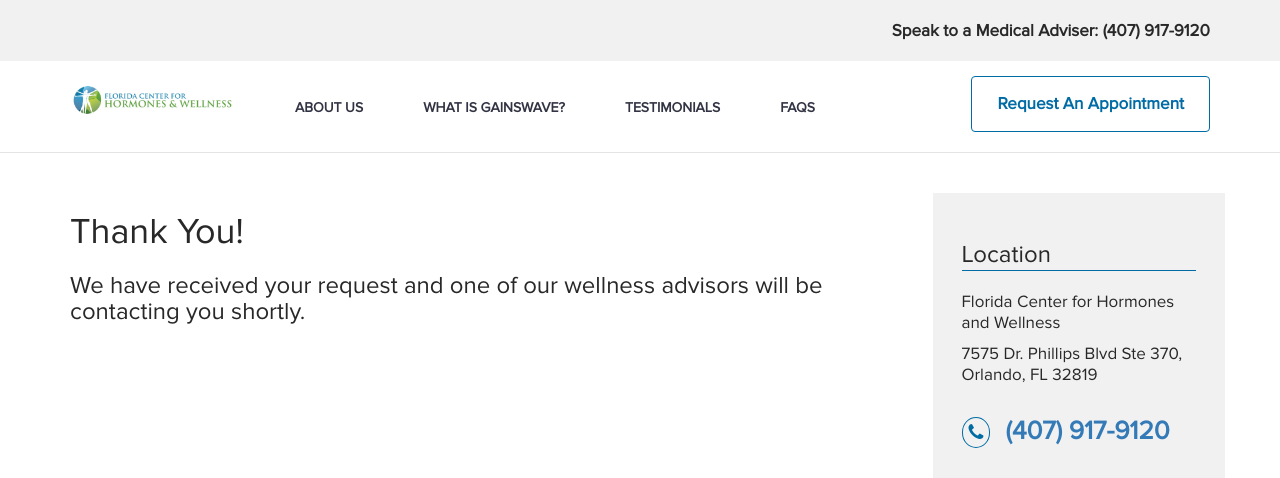
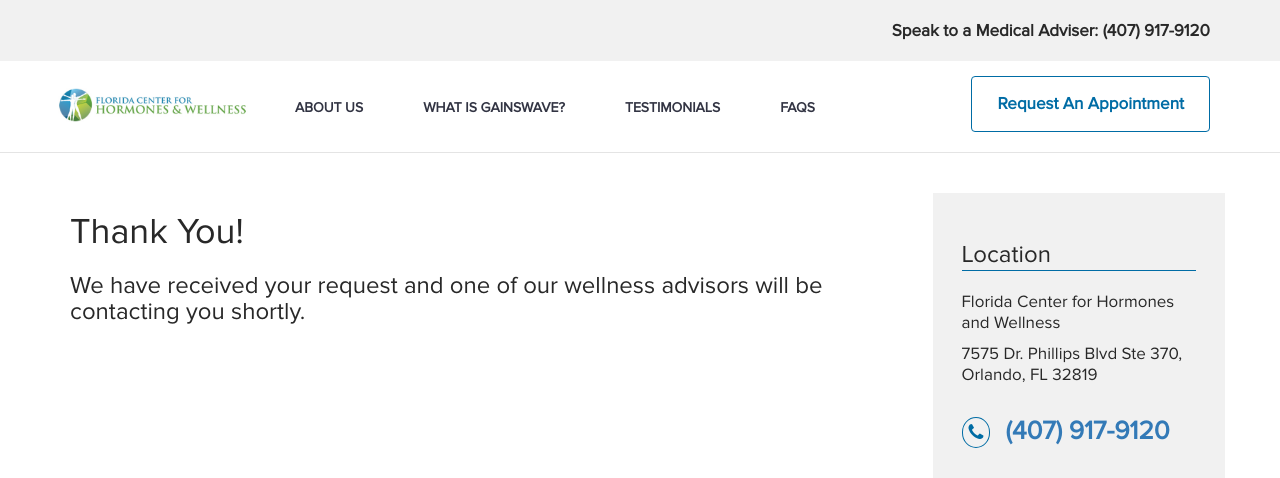
Before and after one commit to aaghealth/gainswavecolumbus.com, a Jekyll site: the page built from thanks.html, in a window 1280 px wide. Shown: the part 100-578 px from the top of the page. Built offline with Jekyll 4.4.1, drawn with Linux system fonts in a browser that asks for light colours; nearby versions of some CDN libraries; grey boxes are pictures that could not be loaded.

Commit message:
Update style.css

```diff
--- a/assets/css/style.css
+++ b/assets/css/style.css
@@ -57,7 +57,7 @@
 }
 .header-nav  .header-logo
 {
-	padding:10px 15px;
+	padding:10px 0px;
 	position:relative;
 }
 .logo-slogan
```
